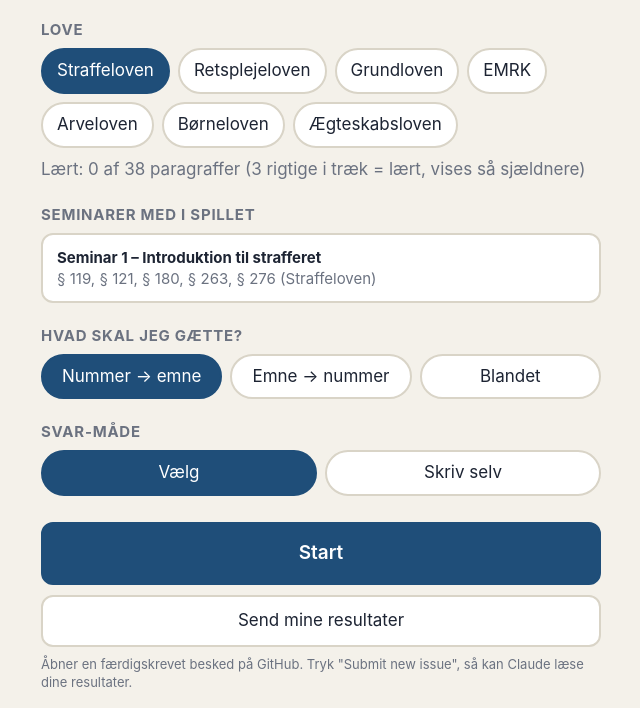
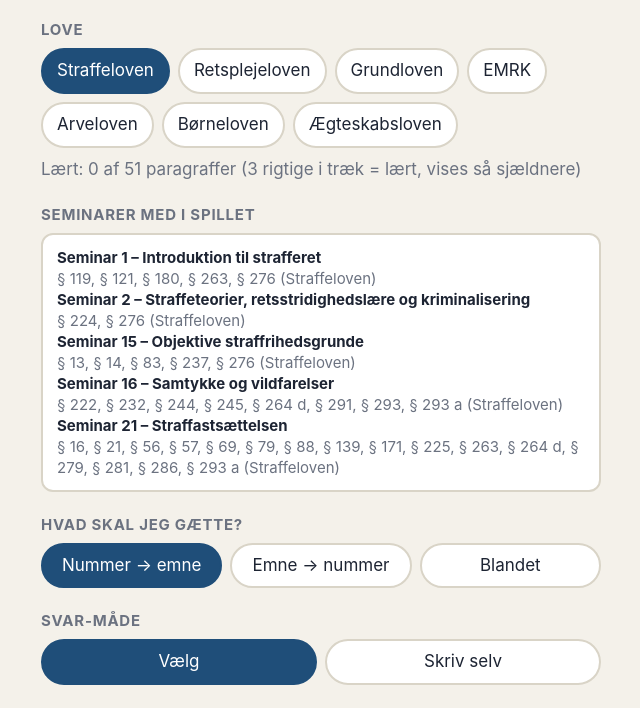
Before and after one commit to josvajerico-hub/paragraf-spillet, a plain HTML site: page index.html in a window 1280 px wide. Shown: the part 91-799 px from the top of the page, without its empty margins (319-959 px from the left). Drawn offline with Linux system fonts and the light colour scheme.

Commit message:
Add seminars 2, 15, 16, 21

```diff
--- a/index.html
+++ b/index.html
@@ -102,6 +102,19 @@ const CARDS = [
  ["Straffeloven","21","Forsøg"],
  ["Straffeloven","23","Medvirken"],
  ["Straffeloven","56","Betinget dom (udsættelse med fuldbyrdelse)",["betinget dom"]],
+ ["Straffeloven","57","Vilkår ved betinget dom",["vilkår"]],
+ ["Straffeloven","69","Foranstaltning i stedet for straf (psykisk afvigende)",["foranstaltning"]],
+ ["Straffeloven","79","Frakendelse af erhvervsret",["frakendelse"]],
+ ["Straffeloven","83","Nedsættelse eller bortfald af straf",["strafnedsættelse","strafbortfald"]],
+ ["Straffeloven","88","Fællesstraf for flere lovovertrædelser (sammenstød)",["fællesstraf","sammenstød"]],
+ ["Straffeloven","139","Krænkelse af gravfreden",["gravfred"]],
+ ["Straffeloven","171","Brug af falsk dokument (dokumentfalsk)",["dokumentfalsk"]],
+ ["Straffeloven","224","Købssex med person under 18 år"],
+ ["Straffeloven","225","Andet seksuelt forhold end samleje",["andet seksuelt forhold"]],
+ ["Straffeloven","264 d","Videregivelse af private meddelelser eller billeder",["videregivelse af private forhold","nøgenbilleder"]],
+ ["Straffeloven","286","Skærpet straf for grov vinding (formueforbrydelser)",["grov vinding"]],
+ ["Straffeloven","293","Uberettiget brug af andres ting (brugstyveri)",["brugstyveri"]],
+ ["Straffeloven","293 a","Brugstyveri af motorkøretøj",["brugstyveri af bil"]],
  ["Straffeloven","80","Straffastsættelse (almindelige regler)",["straffastsættelse","strafudmåling"]],
  ["Straffeloven","81","Skærpende omstændigheder"],
  ["Straffeloven","82","Formildende omstændigheder"],
@@ -111,7 +124,7 @@ const CARDS = [
  ["Straffeloven","121","Hån eller skældsord mod offentligt ansat under tjeneste",["hån mod tjenestemand","fornærmelig tiltale af offentligt ansat"]],
  ["Straffeloven","180","Brandstiftelse (fare for liv eller omfattende ødelæggelse)",["brandstiftelse"]],
  ["Straffeloven","216","Voldtægt"],
- ["Straffeloven","263","Krænkelse af brevhemmelighed og lign. (stk. 2, nr. 1: åbne breve)",["brevbrud","brevhemmelighed"]],
+ ["Straffeloven","263","Uberettiget adgang til data, brevåbning og skjult aflytning",["brevåbning","skjult aflytning","datasystem","brevbrud"]],
  ["Straffeloven","222","Seksuelt forhold til barn under 15 år",["sex med barn under 15"]],
  ["Straffeloven","232","Blufærdighedskrænkelse",["blotteri","blufærdighed"]],
  ["Straffeloven","237","Manddrab",["drab","homicide"]],
@@ -186,7 +199,11 @@ const CARDS = [
 
 /* ===== SEMINARER: tilføj nye seminarer her (lov + paragraffer) ===== */
 const SEMINARS = [
- {nr:1, titel:"Introduktion til strafferet", paras:[["Straffeloven","119"],["Straffeloven","121"],["Straffeloven","180"],["Straffeloven","263"],["Straffeloven","276"]]}
+ {nr:1, titel:"Introduktion til strafferet", paras:[["Straffeloven","119"],["Straffeloven","121"],["Straffeloven","180"],["Straffeloven","263"],["Straffeloven","276"]]},
+ {nr:2, titel:"Straffeteorier, retsstridighedslære og kriminalisering", paras:[["Straffeloven","224"],["Straffeloven","276"]]},
+ {nr:15, titel:"Objektive straffrihedsgrunde", paras:[["Straffeloven","13"],["Straffeloven","14"],["Straffeloven","83"],["Straffeloven","237"],["Straffeloven","276"]]},
+ {nr:16, titel:"Samtykke og vildfarelser", paras:[["Straffeloven","222"],["Straffeloven","232"],["Straffeloven","244"],["Straffeloven","245"],["Straffeloven","264 d"],["Straffeloven","291"],["Straffeloven","293"],["Straffeloven","293 a"]]},
+ {nr:21, titel:"Straffastsættelsen", paras:[["Straffeloven","16"],["Straffeloven","21"],["Straffeloven","56"],["Straffeloven","57"],["Straffeloven","69"],["Straffeloven","79"],["Straffeloven","88"],["Straffeloven","139"],["Straffeloven","171"],["Straffeloven","225"],["Straffeloven","263"],["Straffeloven","264 d"],["Straffeloven","279"],["Straffeloven","281"],["Straffeloven","286"],["Straffeloven","293 a"]]}
 ];
 const semOf=c=>SEMINARS.filter(s=>s.paras.some(([l,p])=>l===c.lov&&p===c.p)).map(s=>'Seminar '+s.nr);
 
@@ -309,7 +326,7 @@ function lev(a,b){const m=[];for(let i=0;i<=a.length;i++){m[i]=[i]}for(let j=1;j
     m[i][j]=Math.min(m[i-1][j]+1,m[i][j-1]+1,m[i-1][j-1]+(a[i-1]===b[j-1]?0:1));
   return m[a.length][b.length]}
 function check(v){
-  if(curDir==='e2n')return v.toLowerCase().replace(/[^0-9a-z]/g,'').replace(/^(art|paragraf)/,'')===cur.p.toLowerCase();
+  if(curDir==='e2n')return v.toLowerCase().replace(/[^0-9a-z]/g,'').replace(/^(art|paragraf)/,'')===cur.p.toLowerCase().replace(/[^0-9a-z]/g,'');
   const u=norm(v);if(!u)return false;
   return [cur.titel,...cur.alt].some(t=>{const n=norm(t);return u===n||lev(u,n)<=(n.length>6?2:1)});
 }
```
